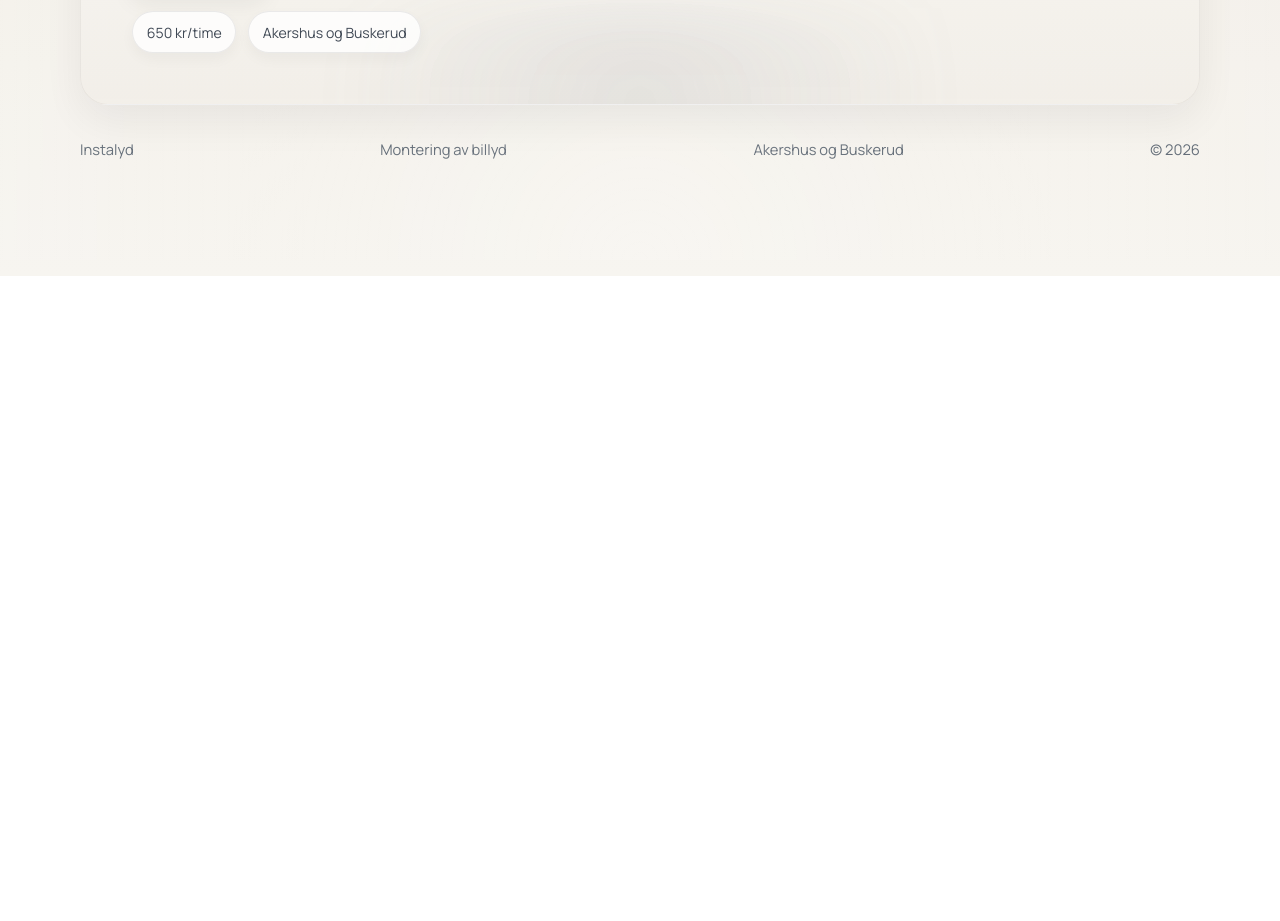
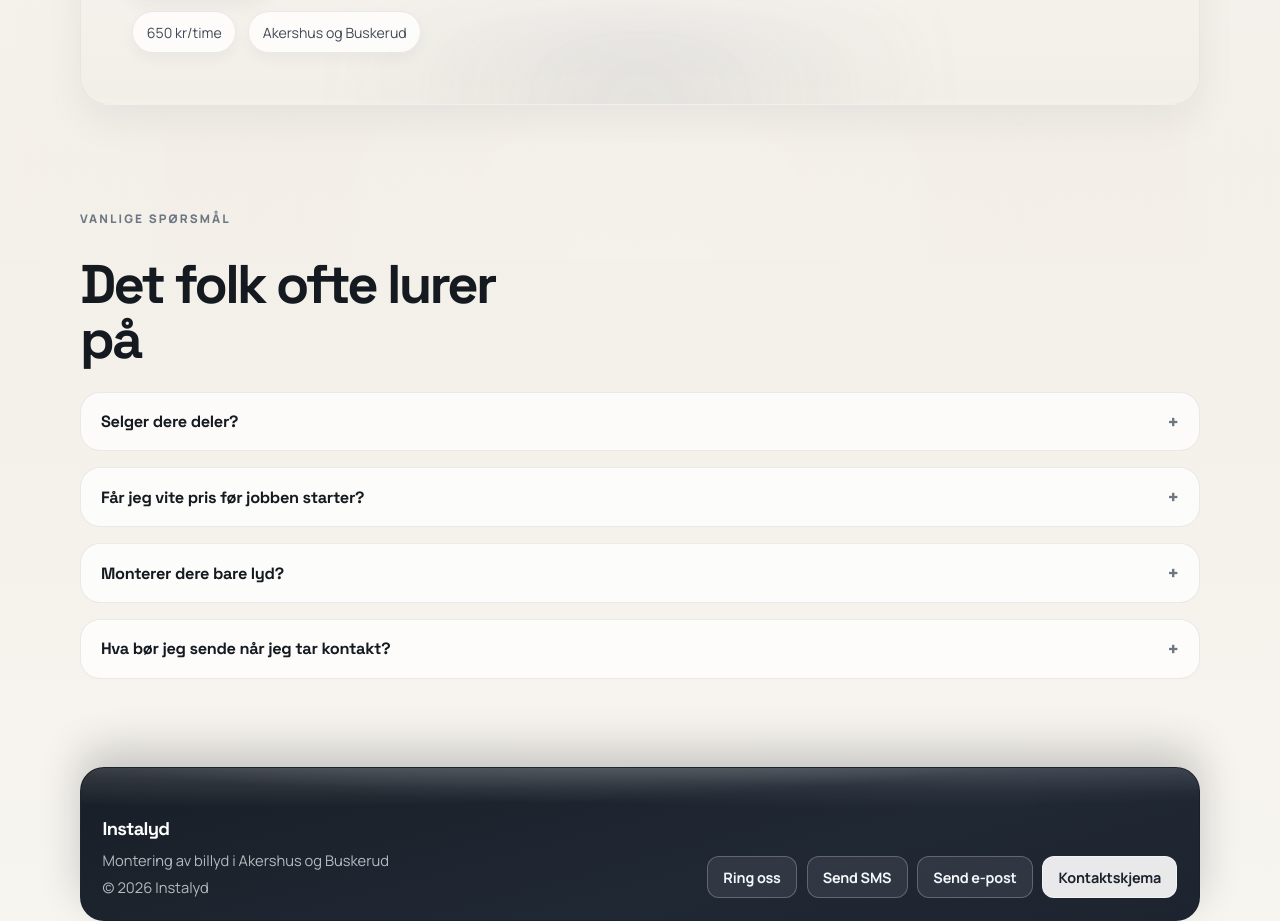
Before and after one commit to oscarostby/stock, a Next.js app: page / in a window 1280 px wide. Shown: the part 540-1461 px from the top of the page. Before the commit the page ends 816 px from the top, so only its background shows below. Built offline with nearby package versions, Linux system fonts and the light colour scheme.

Commit message:
Forbedre hjem-side FAQ og modernisere footer

```diff
--- a/app/components/footer.js
+++ b/app/components/footer.js
@@ -1,10 +1,33 @@
+import Link from "next/link";
+import { contact } from "../data";
+
 export function Footer() {
   return (
     <footer className="footer">
-      <p>Instalyd</p>
-      <p>Montering av billyd</p>
-      <p>Akershus og Buskerud</p>
-      <p>&copy; {new Date().getFullYear()}</p>
+      <div className="footer__wave" aria-hidden="true" />
+
+      <div className="footer__content">
+        <div className="footer__brand">
+          <p className="footer__title">Instalyd</p>
+          <p>Montering av billyd i Akershus og Buskerud</p>
+          <p>&copy; {new Date().getFullYear()} Instalyd</p>
+        </div>
+
+        <div className="footer__actions" aria-label="Kontaktknapper">
+          <a className="footer__button" href={`tel:${contact.phoneHref}`}>
+            Ring oss
+          </a>
+          <a className="footer__button" href={`sms:${contact.phoneHref}`}>
+            Send SMS
+          </a>
+          <a className="footer__button" href={`mailto:${contact.email}`}>
+            Send e-post
+          </a>
+          <Link className="footer__button footer__button--ghost" href="/kontakt">
+            Kontaktskjema
+          </Link>
+        </div>
+      </div>
     </footer>
   );
 }
--- a/app/globals.css
+++ b/app/globals.css
@@ -726,15 +726,98 @@ p {
 }
 
 .footer {
+  position: relative;
   width: min(calc(100% - 2rem), var(--content-width));
-  margin: 0 auto;
-  padding: 0 0 2rem;
+  margin: 1rem auto 0;
+  padding: 2.8rem 1.35rem 1.35rem;
+  border-radius: 24px;
+  border: 1px solid rgba(18, 24, 31, 0.12);
+  background: linear-gradient(165deg, #181e26 0%, #202834 62%, #1d2430 100%);
+  color: rgba(241, 244, 247, 0.82);
+  box-shadow: 0 -18px 42px rgba(13, 18, 24, 0.2);
+  overflow: hidden;
+}
+
+.footer__wave {
+  position: absolute;
+  top: -1px;
+  left: 0;
+  right: 0;
+  height: 58px;
+  background:
+    radial-gradient(130% 220% at 14% -55%, rgba(255, 255, 255, 0.28), transparent 58%),
+    radial-gradient(130% 220% at 42% -85%, rgba(255, 255, 255, 0.2), transparent 56%),
+    radial-gradient(130% 220% at 70% -55%, rgba(255, 255, 255, 0.22), transparent 58%),
+    radial-gradient(130% 220% at 92% -80%, rgba(255, 255, 255, 0.18), transparent 56%);
+  opacity: 0.95;
+  pointer-events: none;
+}
+
+.footer__content {
+  position: relative;
+  z-index: 1;
+  display: grid;
+  grid-template-columns: minmax(0, 1fr) minmax(0, 1fr);
+  align-items: end;
+  gap: 1rem 1.5rem;
+}
+
+.footer__brand {
+  display: grid;
+  gap: 0.25rem;
+}
+
+.footer__title {
+  color: #ffffff;
+  font-family: var(--heading-font);
+  font-size: 1.15rem;
+  font-weight: 700;
+  letter-spacing: -0.04em;
+}
+
+.footer__brand p:not(.footer__title) {
+  color: rgba(241, 244, 247, 0.72);
+  font-size: 0.92rem;
+  line-height: 1.55;
+}
+
+.footer__actions {
   display: flex;
+  justify-content: flex-end;
   flex-wrap: wrap;
-  justify-content: space-between;
-  gap: 0.6rem 1rem;
-  color: var(--muted);
-  font-size: 0.92rem;
+  gap: 0.6rem;
+}
+
+.footer__button {
+  display: inline-flex;
+  align-items: center;
+  justify-content: center;
+  min-height: 2.6rem;
+  padding: 0.68rem 0.95rem;
+  border-radius: 12px;
+  border: 1px solid rgba(255, 255, 255, 0.24);
+  background: rgba(255, 255, 255, 0.08);
+  color: #f5f8fb;
+  font-size: 0.9rem;
+  font-weight: 700;
+  letter-spacing: -0.01em;
+  transition:
+    transform 180ms ease,
+    background 180ms ease,
+    border-color 180ms ease;
+}
+
+.footer__button:hover,
+.footer__button:focus-visible {
+  transform: translateY(-2px);
+  border-color: rgba(255, 255, 255, 0.48);
+  background: rgba(255, 255, 255, 0.18);
+}
+
+.footer__button--ghost {
+  border-color: rgba(255, 255, 255, 0.44);
+  background: rgba(255, 255, 255, 0.9);
+  color: #1b222d;
 }
 
 [data-reveal] {
@@ -964,8 +1047,28 @@ p {
 
   .footer {
     width: min(calc(100% - 1rem), var(--content-width));
-    padding-bottom: 1.4rem;
-    flex-direction: column;
+    margin-top: 0.5rem;
+    padding: 2.2rem 1rem 1rem;
+    border-radius: 20px;
+  }
+
+  .footer__content {
+    grid-template-columns: 1fr;
+    gap: 0.9rem;
+  }
+
+  .footer__actions {
+    justify-content: flex-start;
+  }
+
+  .footer__button {
+    flex: 1 1 46%;
+  }
+}
+
+@media (max-width: 420px) {
+  .footer__button {
+    flex: 1 1 100%;
   }
 }
 
--- a/app/page.js
+++ b/app/page.js
@@ -1,6 +1,7 @@
 import Link from "next/link";
 import { Footer } from "./components/footer";
 import { Header } from "./components/header";
+import { faqItems } from "./data";
 import { SiteEffects } from "./site-effects";
 
 export default function HomePage() {
@@ -43,6 +44,22 @@ export default function HomePage() {
             </div>
           </div>
         </section>
+
+        <section className="section">
+          <div className="section-heading" data-reveal="">
+            <p className="eyebrow">Vanlige spørsmål</p>
+            <h2>Det folk ofte lurer på</h2>
+          </div>
+
+          <div className="faq-list">
+            {faqItems.map((item) => (
+              <details className="faq-item" data-reveal="" key={item.question}>
+                <summary>{item.question}</summary>
+                <p>{item.answer}</p>
+              </details>
+            ))}
+          </div>
+        </section>
       </main>
 
       <Footer />
```
